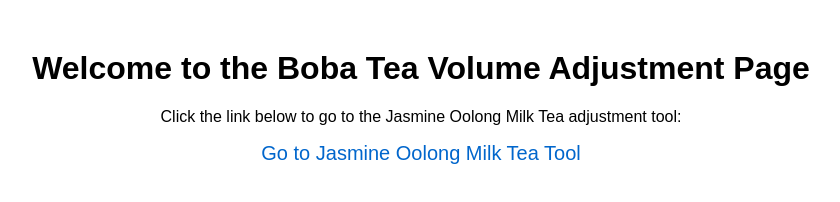
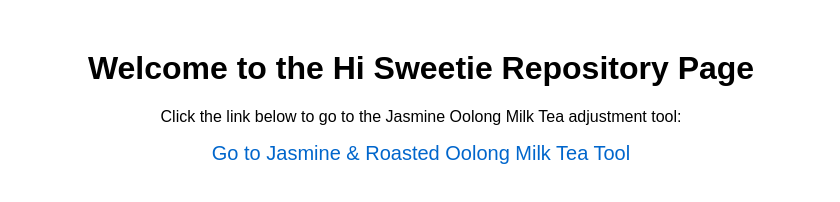
Before and after one commit to JinMo17/Hisweetie, a plain HTML site: page index.html in a window 1280 px wide. Shown: the whole page, without its empty margins (219-1059 px from the left). Drawn offline with Linux system fonts and the light colour scheme.

Commit message:
Update Index 01

```diff
--- a/index.html
+++ b/index.html
@@ -1,7 +1,7 @@
 <!DOCTYPE html>
 <html>
 <head>
-    <title>Jasmine Oolong Milk Tea</title>
+    <title>Hi Sweetie Repository</title>
     <style>
         body {
             font-family: Arial, sans-serif;
@@ -19,8 +19,8 @@
     </style>
 </head>
 <body>
-    <h1>Welcome to the Boba Tea Volume Adjustment Page</h1>
+    <h1>Welcome to the Hi Sweetie Repository Page</h1>
     <p>Click the link below to go to the Jasmine Oolong Milk Tea adjustment tool:</p>
-    <a href="jasmine_oolong_mt.html">Go to Jasmine Oolong Milk Tea Tool</a>
+    <a href="jasmine_oolong_mt.html">Go to Jasmine & Roasted Oolong Milk Tea Tool</a>
 </body>
 </html>
```
